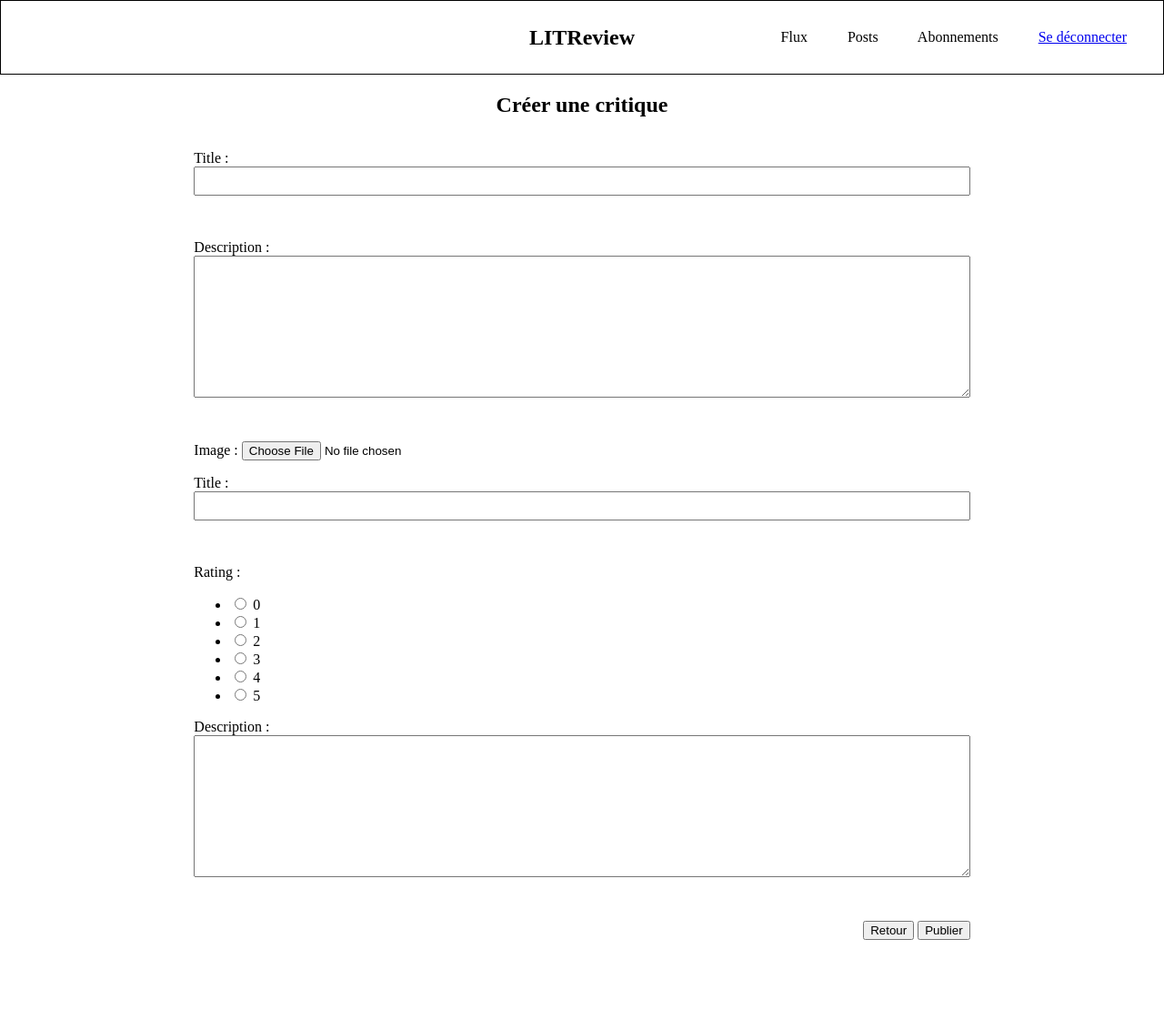
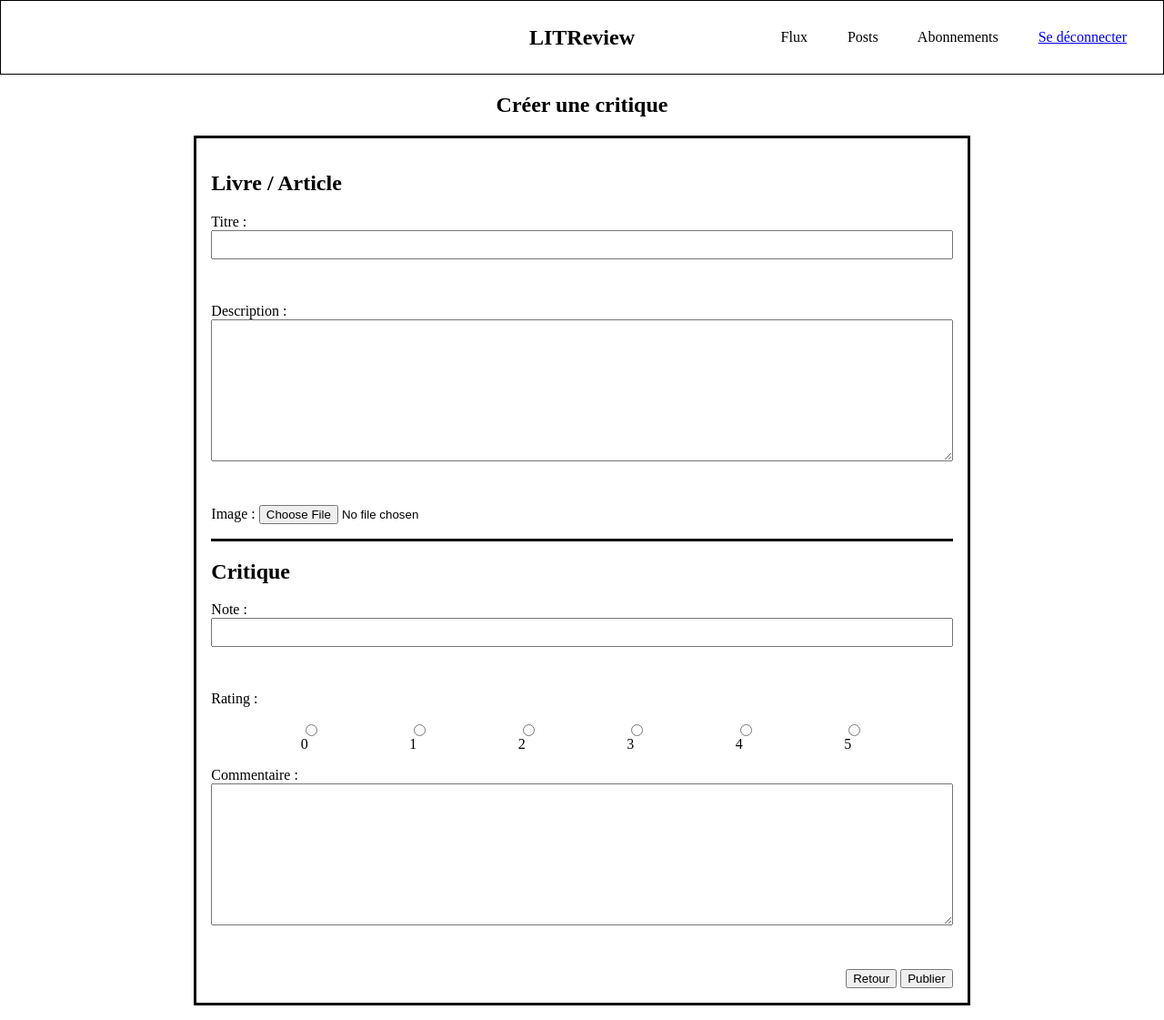
Before and after one commit to KomaedaN/LITReview, a Django app: page /review/upload/ in a window 1280 px wide. Shown: the whole page at 91% size. Before the commit the page ends 1049 px from the top, so only its background shows below. Run offline with Django 3.2, Linux system fonts and the light colour scheme; the visitor is signed in with stand-in values (Sample User, id 1).

Commit message:
Update review html

```diff
--- a/review/forms.py
+++ b/review/forms.py
@@ -3,7 +3,7 @@ from . import models
 
 
 class TicketForm(forms.ModelForm):
-    title = forms.CharField(max_length=128, label='Title',
+    title = forms.CharField(max_length=128, label='Titre',
                             widget=forms.TextInput(attrs={'class': "create_ticket_forms create_ticket_forms_title"}))
 
     description = forms.CharField(max_length=2048, label='Description',
@@ -18,12 +18,12 @@ class ReviewForm(forms.ModelForm):
     RATING_CHOICE = [
         ("0", 0), ("1", 1), ("2", 2), ("3", 3), ("4", 4), ("5", 5),
     ]
-    headline = forms.CharField(max_length=128, label='Title',
+    headline = forms.CharField(max_length=128, label='Note',
                             widget=forms.TextInput(attrs={'class': "create_ticket_forms create_ticket_forms_title"}))
 
-    rating = forms.ChoiceField(widget=forms.RadioSelect, choices=RATING_CHOICE,)
+    rating = forms.ChoiceField(widget=forms.RadioSelect(attrs={'class': "ul_review"}), choices=RATING_CHOICE,)
 
-    body = forms.CharField(max_length=2048, label='Description',
+    body = forms.CharField(max_length=2048, label='Commentaire',
                            widget=forms.Textarea(attrs={'class': "create_ticket_forms"}))
 
     class Meta:
--- a/review/templates/review/create_review.html
+++ b/review/templates/review/create_review.html
@@ -3,14 +3,21 @@
 <h2 class="create_ticket_title">Créer une critique</h2>
 <section class="create_ticket_section">
     <div></div>
-    <form class="create_ticket_content" method="post" enctype="multipart/form-data">
-        {{ ticket_form.as_p }}
+    <form class="create_review_content" method="post" enctype="multipart/form-data">
+        <div>
+            <h2>Livre / Article</h2>
+            {{ ticket_form.as_p }}
+        </div>
+
+        <div class="create_review_review">
+        <h2>Critique</h2>
         {{ review_form.as_p }}
         {% csrf_token %}
         <div class="align_end">
             <a href="{% url 'home' %}"><button type="button">Retour</button></a>
             <button type="submit" >Publier</button>
         </div>
+        </div>
     </form>
     <div></div>
 </section>
--- a/static/styles.css
+++ b/static/styles.css
@@ -106,3 +106,19 @@ input {
 .align_end {
     text-align: end;
 }
+
+.create_review_content {
+    border: solid;
+    padding: 1rem;
+}
+
+.create_review_review{
+    border-top: solid;
+}
+
+.ul_review {
+    list-style: none;
+    display: flex;
+    padding: 0;
+    justify-content: space-evenly;
+}
```
